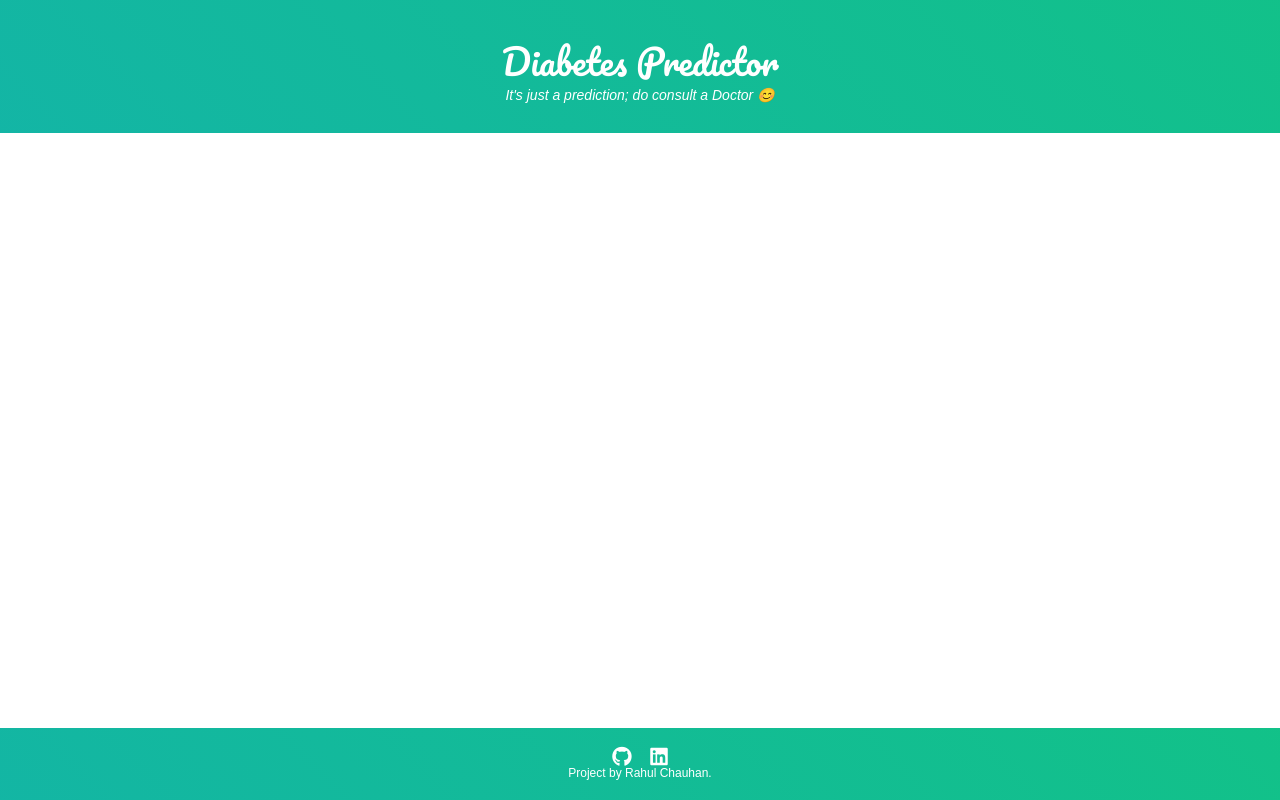
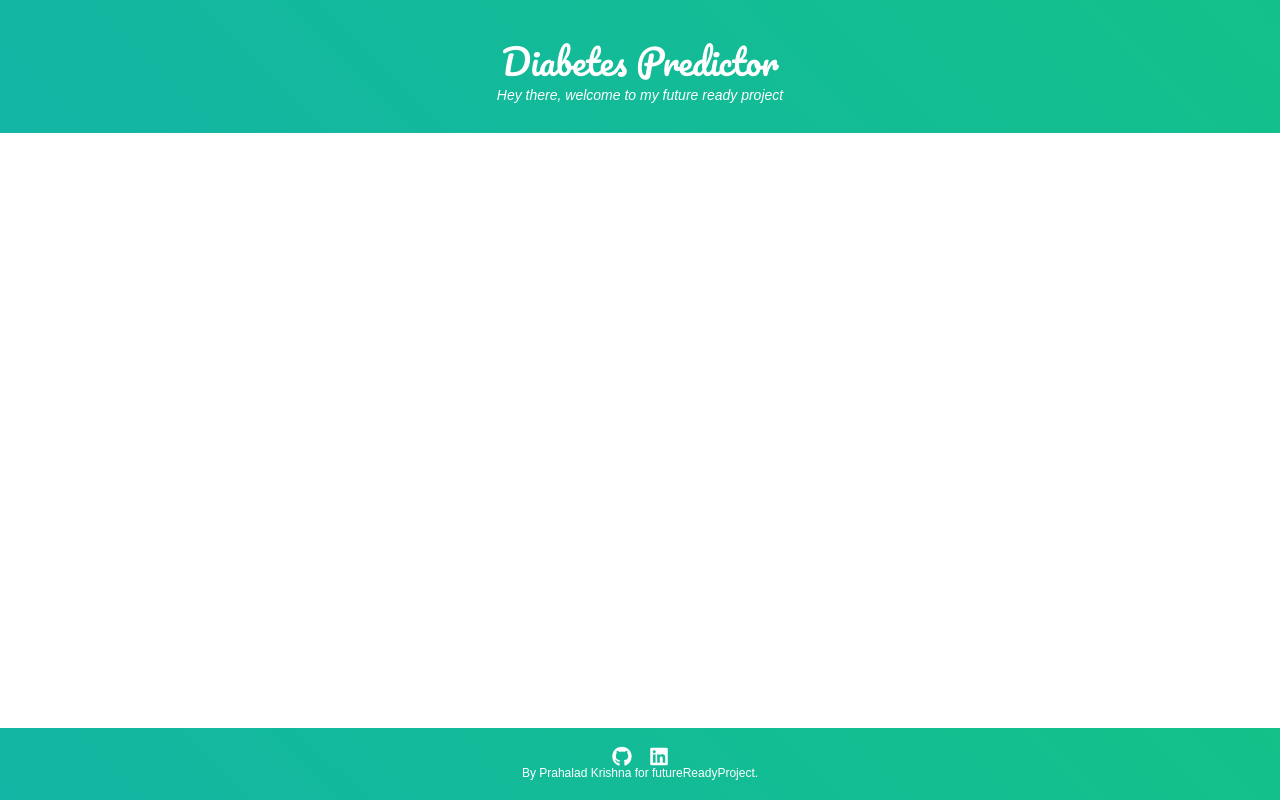
Before and after one commit to paachu151/futurereadyproject, a Flask app: template templates/result.html in a window 1280 px wide. Run offline with Flask 2, Linux system fonts and the light colour scheme; the template is opened without the code that fills it, so the values that code supplies are empty; parts of the project's set-up code (start-up, migrations or seed data) failed here and were passed over; some libraries are stand-ins or nearby versions.

Commit message:
Update result.html

```diff
--- a/templates/result.html
+++ b/templates/result.html
@@ -16,7 +16,7 @@
 		<div class="container">
             <h2 class='container-heading'><span class="heading_font">Diabetes Predictor</span></h2>
             <div class='description'>
-    			<p>It's just a prediction; do consult a Doctor 😊</p>
+    			<p>Hey there, welcome to my future ready project</p>
     		</div>
     	</div>
 
@@ -34,10 +34,10 @@
 		<!-- Footer -->
        <div class='footer'>
            <div class="contact">
-               <a target="_blank" href="https://github.com/im-rcr"><i class="fab fa-github fa-lg contact-icon"></i></a>
-               <a target="_blank" href="https://www.linkedin.com/in/rahul-chauhan-b54842154/"><i class="fab fa-linkedin fa-lg contact-icon"></i></a>
+               <a target="_blank" href="https://github.com/paachu151"><i class="fab fa-github fa-lg contact-icon"></i></a>
+               <a target="_blank" href="https://www.linkedin.com/in/prahalad-krishna-b510b01a5/"><i class="fab fa-linkedin fa-lg contact-icon"></i></a>
            </div>
-           <p class='footer-description'>Project by Rahul Chauhan.</p>
+           <p class='footer-description'>By Prahalad Krishna for futureReadyProject.</p>
        </div>
 
 	</body>
```
